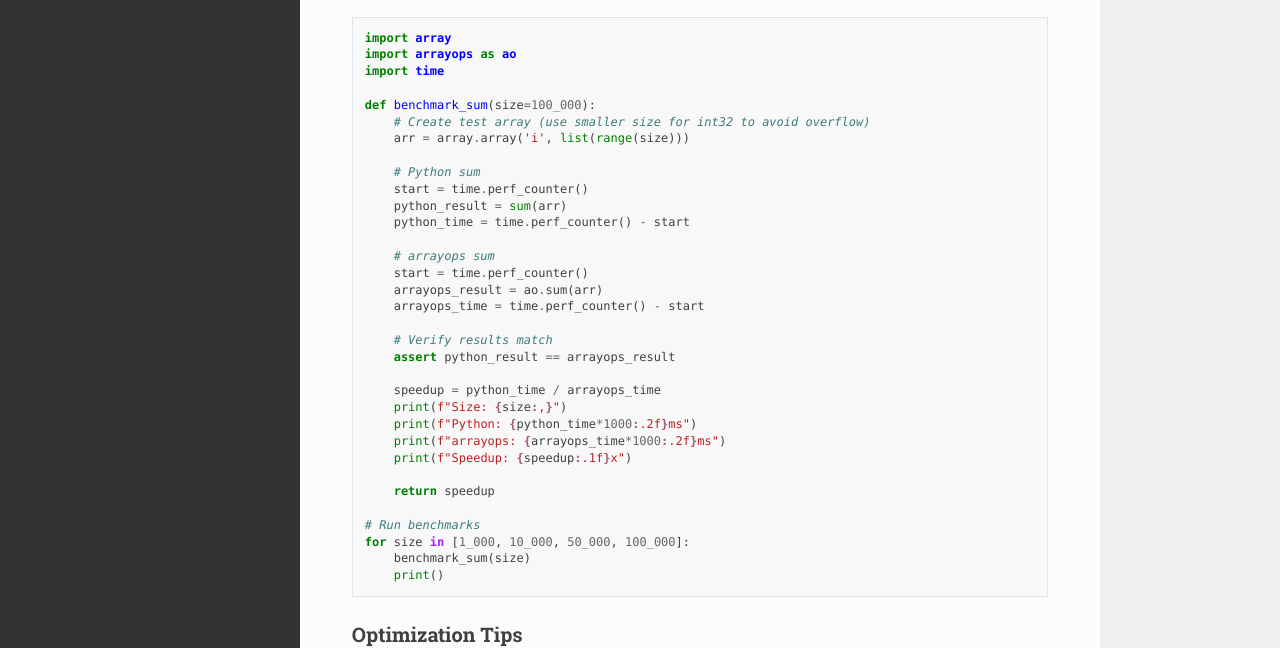
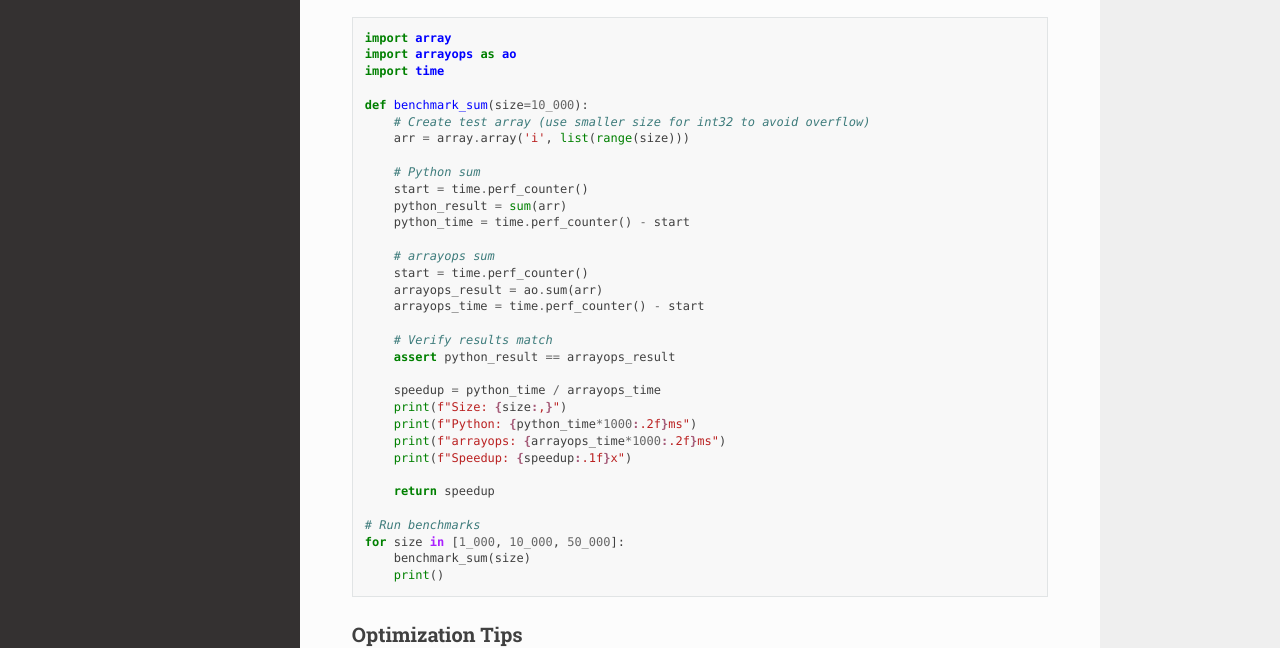
Before and after one commit to eddiethedean/arrayops, a Sphinx documentation site: the page built from docs/performance.md, in a window 1280 px wide and 900 px high, scrolled down 2739 px. Shown: the part 162-810 px from the top of the window. Built offline with Sphinx 7.4.7 and the Read the Docs theme 3.1.0, drawn with Linux system fonts in a browser that asks for light colours; some of the changed text lies outside the part shown.

Commit message:
docs: fix code examples in performance.md to run correctly
- Fix integer overflow in benchmark_sum: reduce default size from 100_000 to 10_000
- Remove 100_000 from benchmark sizes (causes int32 overflow)
- Add missing array definition in in-place scaling example
- All code examples now execute successfully

````diff
--- a/docs/performance.md
+++ b/docs/performance.md
@@ -113,7 +113,7 @@ import array
 import arrayops as ao
 import time
 
-def benchmark_sum(size=100_000):
+def benchmark_sum(size=10_000):
     # Create test array (use smaller size for int32 to avoid overflow)
     arr = array.array('i', list(range(size)))
 
@@ -139,7 +139,7 @@ def benchmark_sum(size=100_000):
     return speedup
 
 # Run benchmarks
-for size in [1_000, 10_000, 50_000, 100_000]:
+for size in [1_000, 10_000, 50_000]:
     benchmark_sum(size)
     print()
 ```
````
Also changed, not shown: other parts of docs/performance.md (+1 -0 lines).
